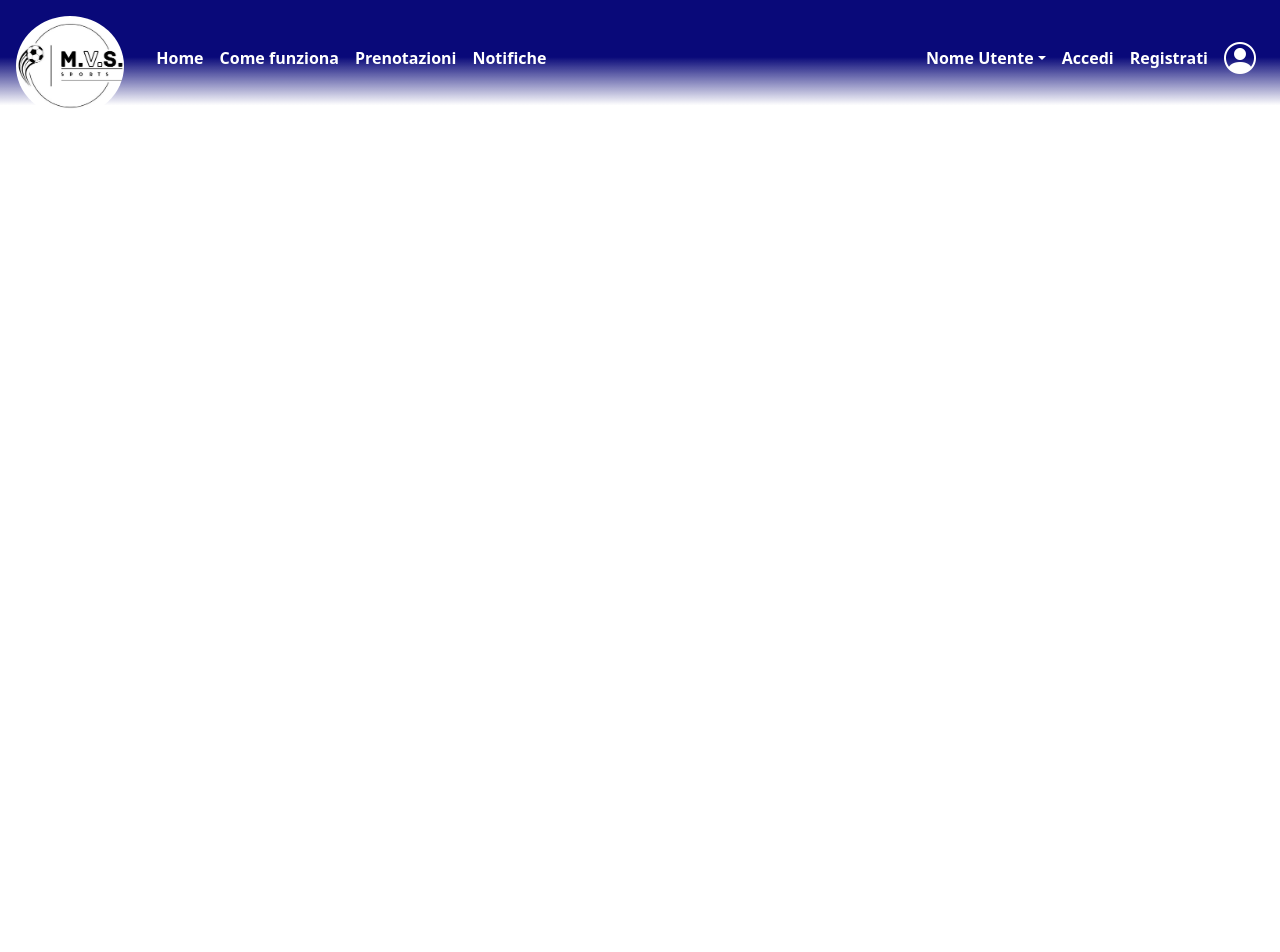
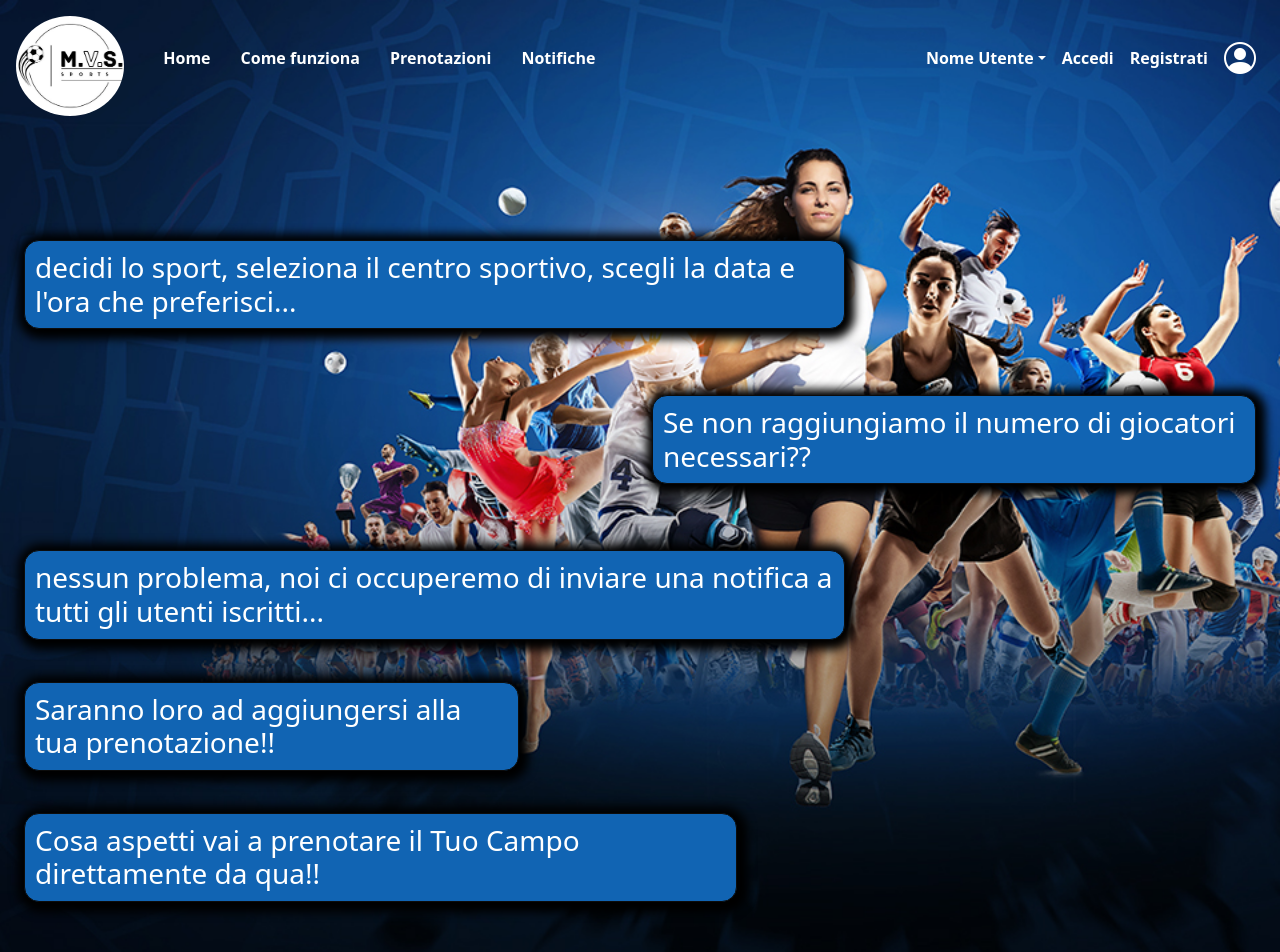
Before and after one commit to bebob94/MVS_Sports, a React (Create React App) app in the folder Capstone_project/: page /ComeFunziona in a window 1280 px wide. Shown: the top 952 px of the page. Before the commit the page ends 800 px from the top, so only its background shows below. Built offline with nearby package versions, Linux system fonts and the light colour scheme.

Commit message:
aggiunta sezione comeFunziona

```diff
--- a/Capstone_project/src/App.css
+++ b/Capstone_project/src/App.css
@@ -57,11 +57,23 @@ strong {
   box-shadow: black 2px 2px 10px 8px;
 }
 
-.myNav {
-  background: rgb(9, 9, 121);
-  background: linear-gradient(
-    180deg,
-    rgba(9, 9, 121, 1) 46%,
-    rgba(255, 255, 255, 0.8631827731092436) 85%
-  );
+.MyLink {
+  text-decoration: none !important;
+  margin: 0 15px !important;
 }
+
+.MyContainer {
+  height: 60em;
+  width: 100%;
+
+  background-image: url(.//Sportditutti-quartieri-inclusione.jpg);
+  background-repeat: no-repeat;
+  background-size: cover;
+}
+
+.myButton {
+  background-color: green;
+}
+.myButton:hover {
+  transform: scale(1.2);
+}
--- a/Capstone_project/src/App.tsx
+++ b/Capstone_project/src/App.tsx
@@ -16,10 +16,10 @@ function App() {
         <MyNavbar />
         <Routes>
           <Route path="/" element={<Home />} />
-          <Route path="/Profile/:user" element={<Profile />} />
-          <Route path="/Profile/:prenotation" element={<Prenotazioni />} />
-          <Route path="/Profile/:notification" element={<Notifiche />} />
-          <Route path="/Profile/:comeFunziona" element={<ComeFunziona />} />
+          <Route path="/Profile" element={<Profile />} />
+          <Route path="/Prenotazioni" element={<Prenotazioni />} />
+          <Route path="/Notifiche" element={<Notifiche />} />
+          <Route path="/ComeFunziona" element={<ComeFunziona />} />
         </Routes>
       </BrowserRouter>
     </div>
--- a/Capstone_project/src/Components/ComeFunziona.tsx
+++ b/Capstone_project/src/Components/ComeFunziona.tsx
@@ -1,20 +1,60 @@
-import { Container, Row } from "react-bootstrap";
+import { Col, Container, Row } from "react-bootstrap";
+import { Link } from "react-router-dom";
+import Prenotazioni from "./Prenotazioni";
 
 function ComeFunziona() {
   return (
-    <Container>
+    <div className="MyContainer">
       <Row>
-        <h2>
-          Scegli lo sport, seleziona il centro sportivo, scegli la data e l'ora
-          che preferisci...
-        </h2>
-        <h3>Se non raggiungete il numero di giocatori necessari?? </h3>
-        <h3>
-          nessun problema, noi ci occuperemo di inviare una notifica a tutti gli
-          iscritti e saranno loro ad aggiungersi alla tua prenotazione
-        </h3>
+        <Col xs={8} style={{ marginTop: "15em" }}>
+          <h3 className="HomeText ms-4">
+            decidi lo sport, seleziona il centro sportivo, scegli la data e
+            l'ora che preferisci...
+          </h3>
+        </Col>
       </Row>
-    </Container>
+      <Row className="justify-content-end">
+        {" "}
+        <Col xs={6}>
+          <h3 className="HomeText me-4 mt-4">
+            Se non raggiungiamo il numero di giocatori necessari??{" "}
+          </h3>
+        </Col>
+      </Row>
+      <Row>
+        <Col xs={8}>
+          <h3 className="HomeText ms-4 mt-4">
+            nessun problema, noi ci occuperemo di inviare una notifica a tutti
+            gli utenti iscritti...
+          </h3>
+        </Col>
+      </Row>
+      <Row>
+        <Col xs={5}>
+          <h3 className="HomeText ms-4 ">
+            Saranno loro ad aggiungersi alla tua prenotazione!!
+          </h3>
+        </Col>
+      </Row>
+      <Row>
+        <Col xs={7}>
+          <h3 className="HomeText ms-4 ">
+            Cosa aspetti vai a prenotare il Tuo Campo direttamente da qua!!
+          </h3>
+        </Col>
+      </Row>
+      <Row className="justify-content-center">
+        <Col xs={2}>
+          <Link
+            className="MyLink text-center "
+            to={"/Prenotazioni"}
+            onClick={Prenotazioni}
+          >
+            <h3 className="HomeText mt-5 myButton">Prenota ora</h3>
+          </Link>
+        </Col>
+      </Row>
+    </div>
   );
 }
 export default ComeFunziona;
--- a/Capstone_project/src/Components/Navbar.tsx
+++ b/Capstone_project/src/Components/Navbar.tsx
@@ -2,6 +2,11 @@ import Nav from "react-bootstrap/Nav";
 import Navbar from "react-bootstrap/Navbar";
 import NavDropdown from "react-bootstrap/NavDropdown";
 import Logo from "../logoMVS.jpg";
+import ComeFunziona from "./ComeFunziona";
+import { Link } from "react-router-dom";
+import Home from "./Home";
+import Prenotazioni from "./Prenotazioni";
+import Notifiche from "./Notifiche";
 
 function MyNavbar() {
   return (
@@ -18,18 +23,18 @@ function MyNavbar() {
       />
       <Navbar.Collapse id="basic-navbar-nav">
         <Nav className="me-auto mt">
-          <Nav.Link href="#home">
+          <Link className="MyLink" to={"/"} onClick={Home}>
             <strong>Home</strong>
-          </Nav.Link>
-          <Nav.Link href="#link">
+          </Link>
+          <Link className="MyLink" to={"/ComeFunziona"} onClick={ComeFunziona}>
             <strong>Come funziona</strong>
-          </Nav.Link>
-          <Nav.Link href="#link">
+          </Link>
+          <Link className="MyLink" to={"/Prenotazioni"} onClick={Prenotazioni}>
             <strong>Prenotazioni</strong>
-          </Nav.Link>
-          <Nav.Link href="#link">
+          </Link>
+          <Link className="MyLink" to={"/Notifiche"} onClick={Notifiche}>
             <strong>Notifiche</strong>
-          </Nav.Link>
+          </Link>
         </Nav>
         <Nav className="me-2">
           <strong>
```
